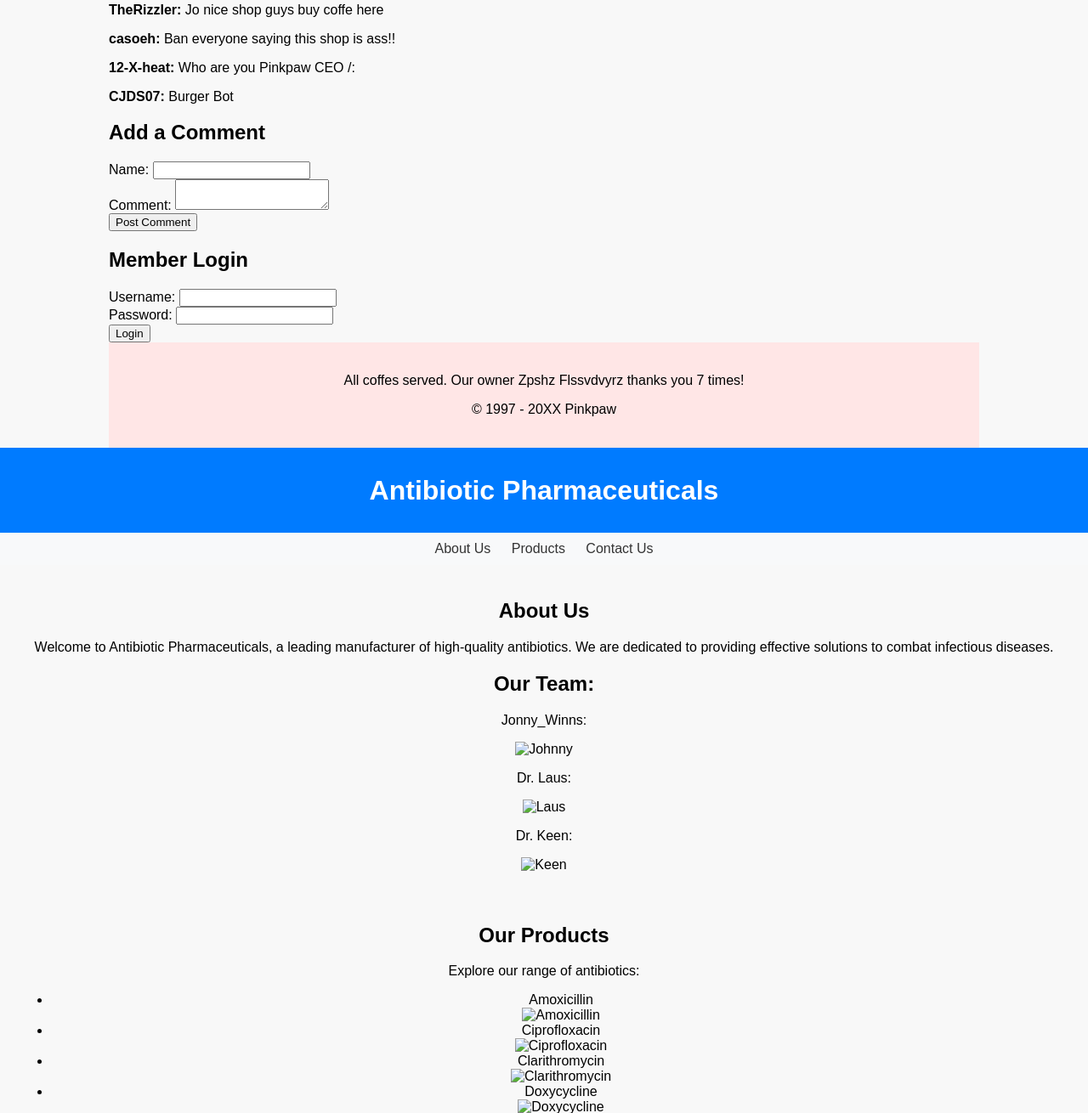
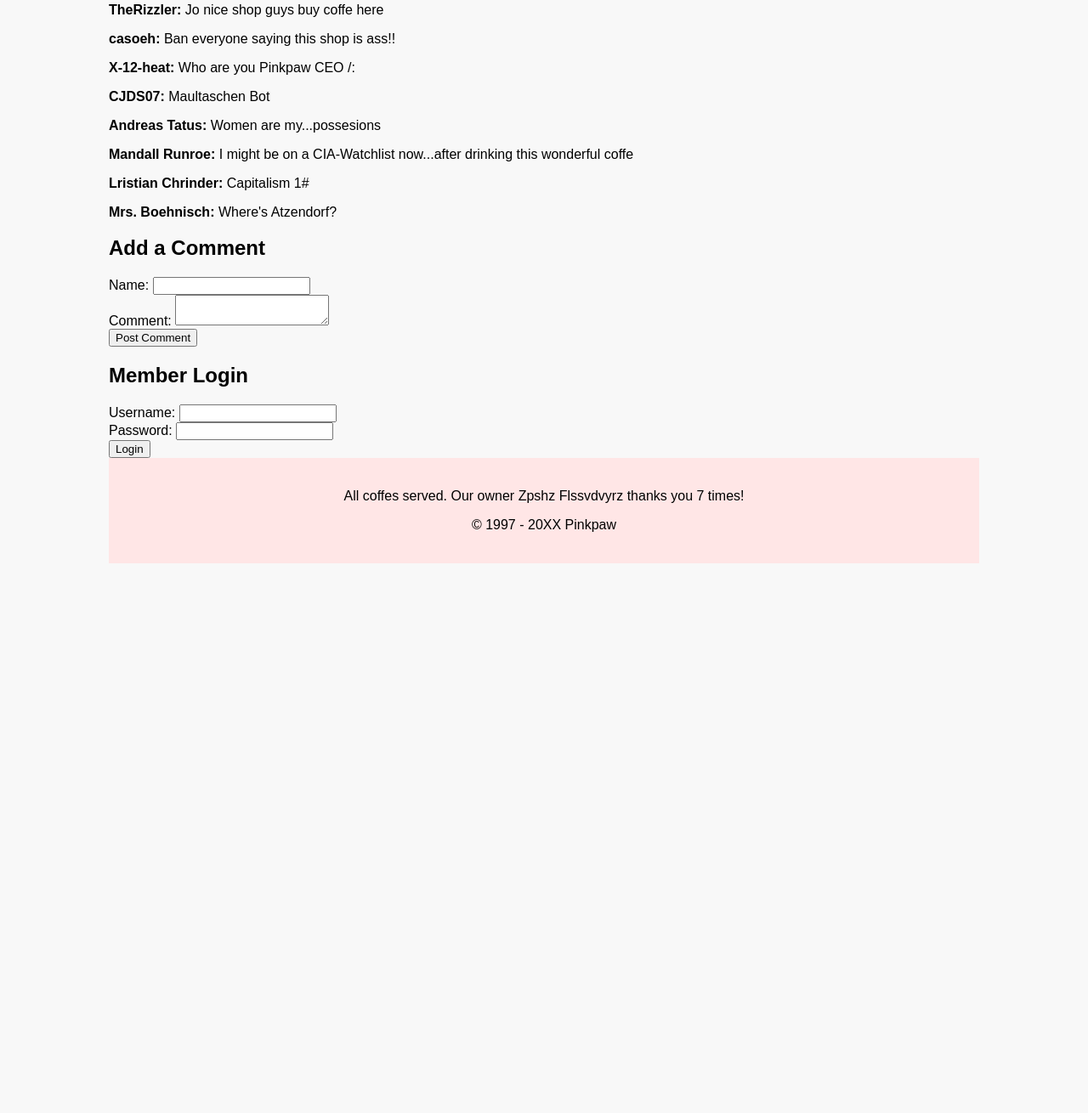
Before and after one commit to kalluunka/terminal, a plain HTML site: page coffeshop/index.html in a window 1280 px wide. Shown: the part 1490-2800 px from the top of the page at 85% size. After the commit the page ends 2153 px from the top, so only its background shows below. Drawn offline with Linux system fonts and the light colour scheme; files that its build step writes are made by us from their sources.

Commit message:
Update index.html

```diff
--- a/coffeshop/index.html
+++ b/coffeshop/index.html
@@ -46,8 +46,12 @@
             <p><strong>Kalle: </strong>Oh man XD I just ate them mice</p>
             <p><strong>TheRizzler: </strong>Jo nice shop guys buy coffe here</p>
             <p><strong>casoeh: </strong>Ban everyone saying this shop is ass!!</p>
-            <p><strong>12-X-heat: </strong>Who are you Pinkpaw CEO /:</p>
-            <p><strong>CJDS07: </strong>Burger Bot</p>
+            <p><strong>X-12-heat: </strong>Who are you Pinkpaw CEO /:</p>
+            <p><strong>CJDS07: </strong>Maultaschen Bot</p>
+            <p><strong>Andreas Tatus: </strong>Women are my...possesions</p>
+            <p><strong>Mandall Runroe: </strong>I might be on a CIA-Watchlist now...after drinking this wonderful coffe</p>
+            <p><strong>Lristian Chrinder: </strong>Capitalism 1#</p>
+            <p><strong>Mrs. Boehnisch: </strong>Where's Atzendorf?</p>
             <div id="comments"></div>
 
     <h2>Add a Comment</h2>
@@ -82,64 +86,3 @@
     </div>
 </body>
 </html>
-<!DOCTYPE html>
-<html lang="en">
-<head>
-    <meta charset="UTF-8">
-    <meta name="viewport" content="width=device-width, initial-scale=1.0">
-    <title>Antibiotic Pharmaceuticals</title>
-    <link rel="stylesheet" href="pinkpaw.css">
-</head>
-<body>
-    <header>
-        <h1>Antibiotic Pharmaceuticals</h1>
-    </header>
-    <nav>
-        <a href="#about">About Us</a>
-        <a href="#products">Products</a>
-        <a href="#contact">Contact Us</a>
-    </nav>
-    <section id="about">
-        <h2>About Us</h2>
-        <p>Welcome to Antibiotic Pharmaceuticals, a leading manufacturer of high-quality antibiotics. We are dedicated to providing effective solutions to combat infectious diseases.</p>
-        <h2>Our Team:</h2>
-        <p>Jonny_Winns:</p>
-        <img src="johnny.jpg" alt="Johnny">
-        <p>Dr. Laus:</p>
-        <img src="laus.jpg" alt="Laus">
-        <p>Dr. Keen:</p>
-        <img src="keen.jpg" alt="Keen">
-
-    </section>
-    <section id="products">
-        <h2>Our Products</h2>
-        <p>Explore our range of antibiotics:</p>
-        <ul>
-            <li>Amoxicillin</li>
-            <img src="amox.jpg" alt="Amoxicillin">
-            <br>
-            <li>Ciprofloxacin</li>
-            <img src="cip.jpg" alt="Ciprofloxacin">
-            <br>
-            <li>Clarithromycin</li>
-            <img src="clar.jpg" alt="Clarithromycin">
-            <br>
-            <li>Doxycycline</li>
-            <img src="dox.jpg" alt="Doxycycline">
-            <br>
-            <li>Penicillin</li>
-            <img src="pen.jpg" alt="Penicillin">
-        </ul>
-    </section>
-    <section id="contact">
-        <h2>Contact Us</h2>
-        <p>Have questions or need assistance? Reach out to us:</p>
-        <p>Email: pinkpawbiotech@gmail.com</p>
-        <p>Phone: Not available.</p>
-        <br><br><br>s
-    </section>
-    <footer>
-        <p>&copy; 1997 - 20XX Pinkpaw. All rights reserved.</p>
-    </footer>
-</body>
-</html>
```
